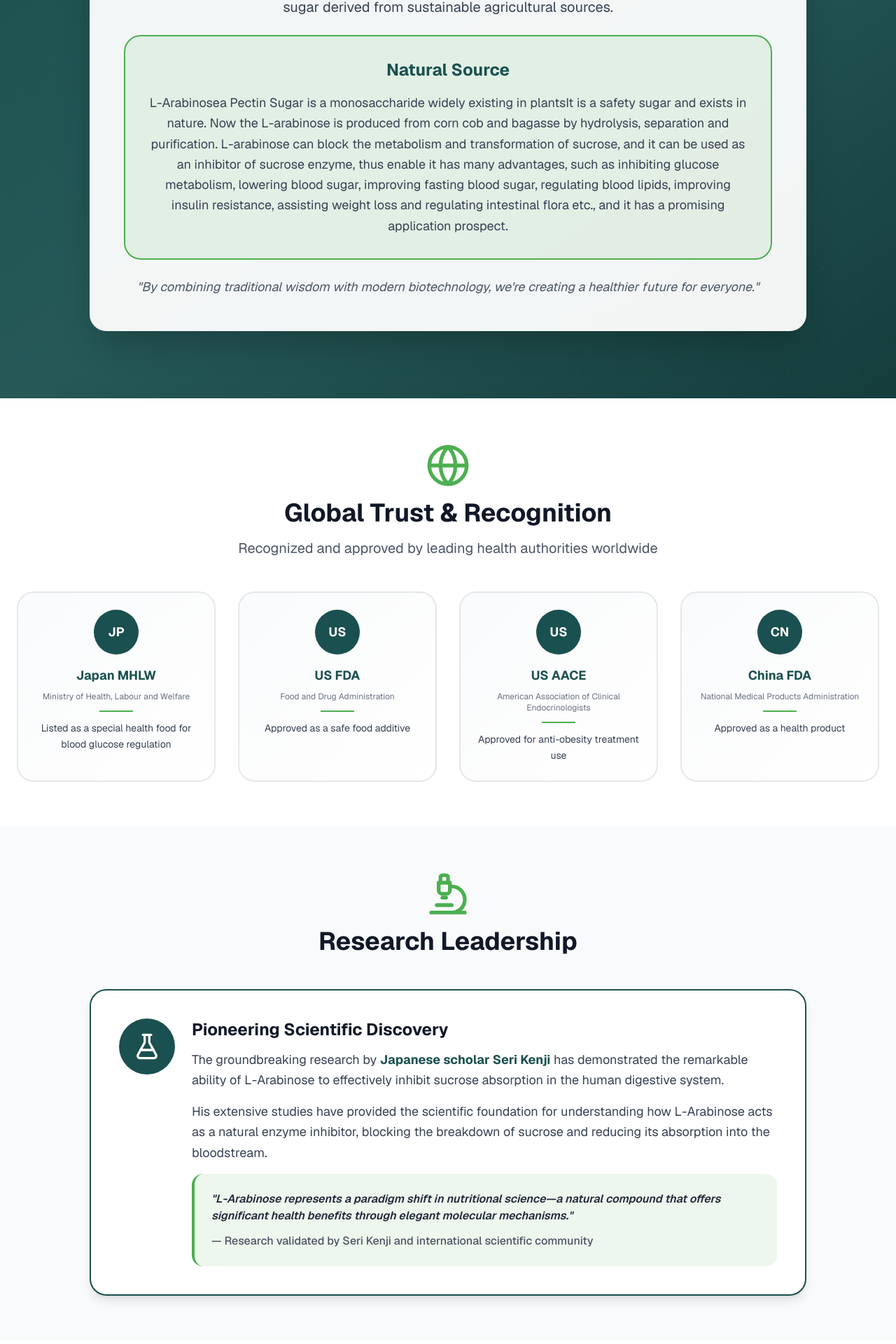
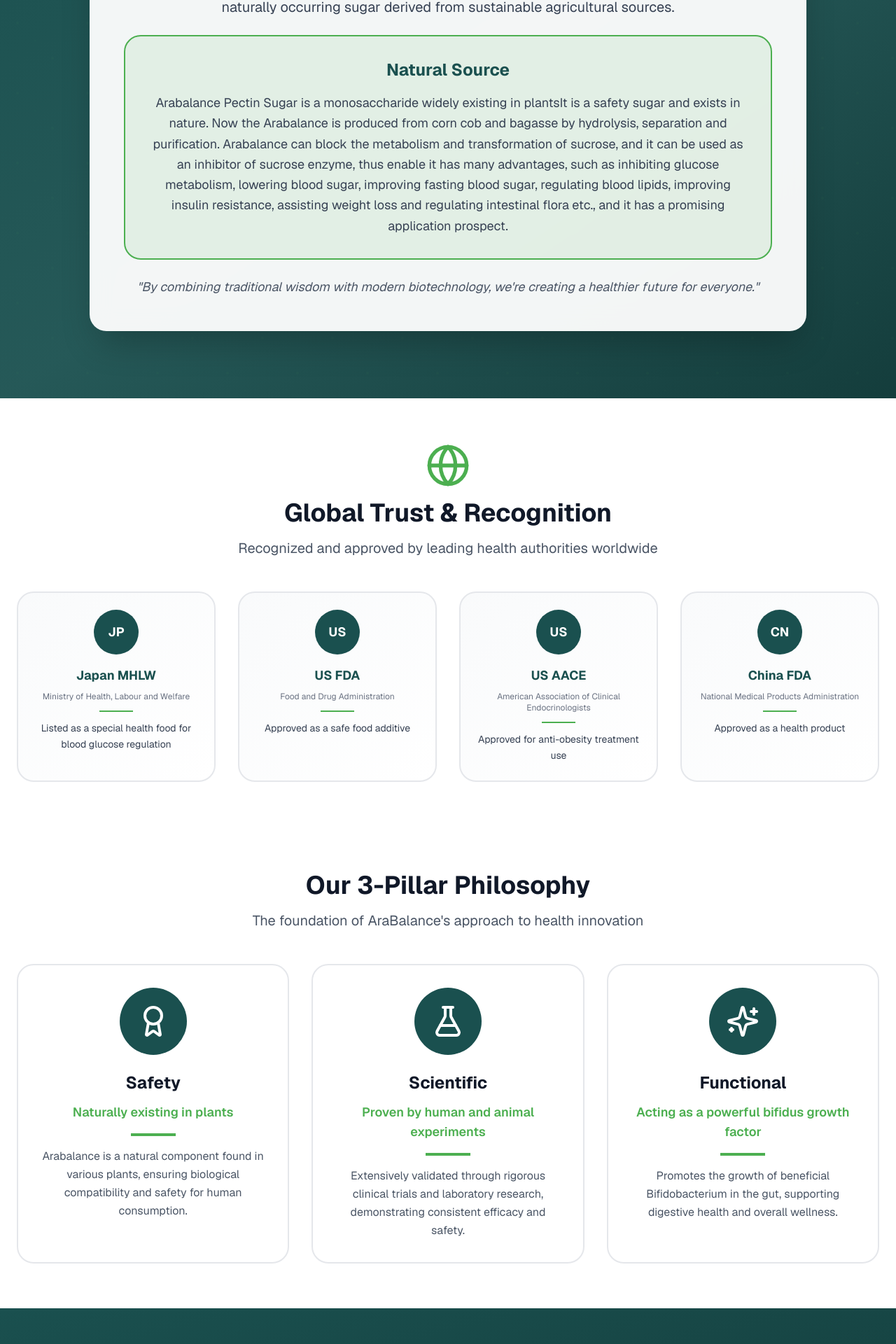
Before and after one commit to rexyauhk/arabalance-web, a Next.js app in the folder arabalance-figma/: page /about-us in a window 1280 px wide. Shown: the part 372-2292 px from the top of the page at 70% size. Built offline with nearby package versions, Linux system fonts and the light colour scheme.

Commit message:
Update About Us: copy edits and remove Research Leadership section
Made-with: Cursor

```diff
--- a/arabalance-figma/app/about-us/page.tsx
+++ b/arabalance-figma/app/about-us/page.tsx
@@ -4,7 +4,6 @@ import {
   FlaskConical,
   Globe,
   Leaf,
-  Microscope,
   Sparkles,
 } from "lucide-react";
 
@@ -42,7 +41,7 @@ const pillars = [
     title: "Safety",
     description: "Naturally existing in plants",
     detail:
-      "L-Arabinose is a natural component found in various plants, ensuring biological compatibility and safety for human consumption.",
+      "Arabalance is a natural component found in various plants, ensuring biological compatibility and safety for human consumption.",
   },
   {
     icon: FlaskConical,
@@ -84,19 +83,18 @@ export default function AboutUsPage() {
             <div className="mx-auto mb-8 h-1 w-24 bg-[#4CAF50]" />
             <p className="mb-6 text-center text-xl leading-relaxed text-gray-700">
               AraBalance harnesses the power of nature&apos;s innovation through{" "}
-              <span className="font-bold text-[#1A504F]">L-Arabinose</span>, a
-              naturally occurring sugar derived from sustainable agricultural
-              sources.
+              <span className="font-bold text-[#1A504F]">Arabalance Pectin Sugar</span>, a
+              naturally occurring sugar derived from sustainable agricultural sources.
             </p>
             <div className="mb-6 rounded-3xl border-2 border-[#4CAF50] bg-[#4CAF50]/10 p-8">
               <h3 className="mb-4 text-center text-2xl font-bold text-[#1A504F]">
                 Natural Source
               </h3>
               <p className="text-center text-lg leading-relaxed text-gray-700">
-                L-Arabinosea Pectin Sugar is a monosaccharide widely existing in
+                Arabalance Pectin Sugar is a monosaccharide widely existing in
                 plantsIt is a safety sugar and exists in nature. Now the
-                L-arabinose is produced from corn cob and bagasse by hydrolysis,
-                separation and purification. L-arabinose can block the metabolism
+                Arabalance is produced from corn cob and bagasse by hydrolysis,
+                separation and purification. Arabalance can block the metabolism
                 and transformation of sucrose, and it can be used as an inhibitor
                 of sucrose enzyme, thus enable it has many advantages, such as
                 inhibiting glucose metabolism, lowering blood sugar, improving
@@ -153,57 +151,6 @@ export default function AboutUsPage() {
         </div>
       </section>
 
-      <section className="bg-gray-50 px-6 py-16">
-        <div className="mx-auto max-w-5xl">
-          <div className="mb-12 text-center">
-            <Microscope className="mx-auto mb-4 h-16 w-16 text-[#4CAF50]" aria-hidden />
-            <h2 className="text-4xl font-bold text-gray-900">
-              Research Leadership
-            </h2>
-          </div>
-          <div className="rounded-3xl border-2 border-[#1A504F] bg-white p-8 shadow-lg md:p-10">
-            <div className="flex flex-col items-start gap-6 md:flex-row">
-              <div className="shrink-0">
-                <div className="flex h-20 w-20 items-center justify-center rounded-full bg-[#1A504F]">
-                  <FlaskConical className="h-10 w-10 text-white" aria-hidden />
-                </div>
-              </div>
-              <div className="flex-1">
-                <h3 className="mb-3 text-2xl font-bold text-gray-900">
-                  Pioneering Scientific Discovery
-                </h3>
-                <p className="mb-4 text-lg leading-relaxed text-gray-700">
-                  The groundbreaking research by{" "}
-                  <span className="font-bold text-[#1A504F]">
-                    Japanese scholar Seri Kenji
-                  </span>{" "}
-                  has demonstrated the remarkable ability of L-Arabinose to
-                  effectively inhibit sucrose absorption in the human digestive
-                  system.
-                </p>
-                <p className="mb-4 text-lg leading-relaxed text-gray-700">
-                  His extensive studies have provided the scientific foundation
-                  for understanding how L-Arabinose acts as a natural enzyme
-                  inhibitor, blocking the breakdown of sucrose and reducing its
-                  absorption into the bloodstream.
-                </p>
-                <div className="rounded-2xl border-l-4 border-[#4CAF50] bg-[#4CAF50]/10 p-6">
-                  <p className="font-semibold italic text-gray-800">
-                    &quot;L-Arabinose represents a paradigm shift in nutritional
-                    science—a natural compound that offers significant health
-                    benefits through elegant molecular mechanisms.&quot;
-                  </p>
-                  <p className="mt-3 font-medium text-gray-600">
-                    — Research validated by Seri Kenji and international
-                    scientific community
-                  </p>
-                </div>
-              </div>
-            </div>
-          </div>
-        </div>
-      </section>
-
       <section className="px-6 py-16">
         <div className="mx-auto max-w-7xl">
           <div className="mb-12 text-center">
@@ -246,7 +193,7 @@ export default function AboutUsPage() {
           </h2>
           <p className="mb-8 text-xl text-white/90">
             Experience the benefits of scientifically proven, globally trusted
-            L-Arabinose technology
+            Arabalance technology
           </p>
           <Link
             href="/buy-now"
```
